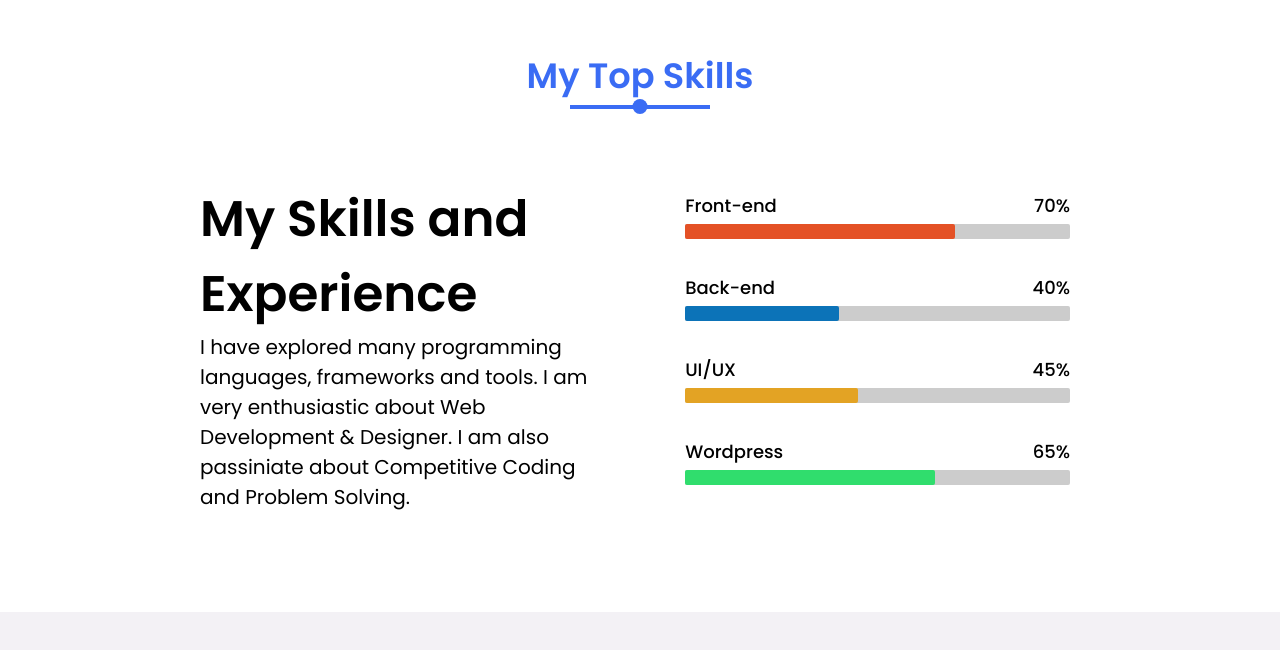
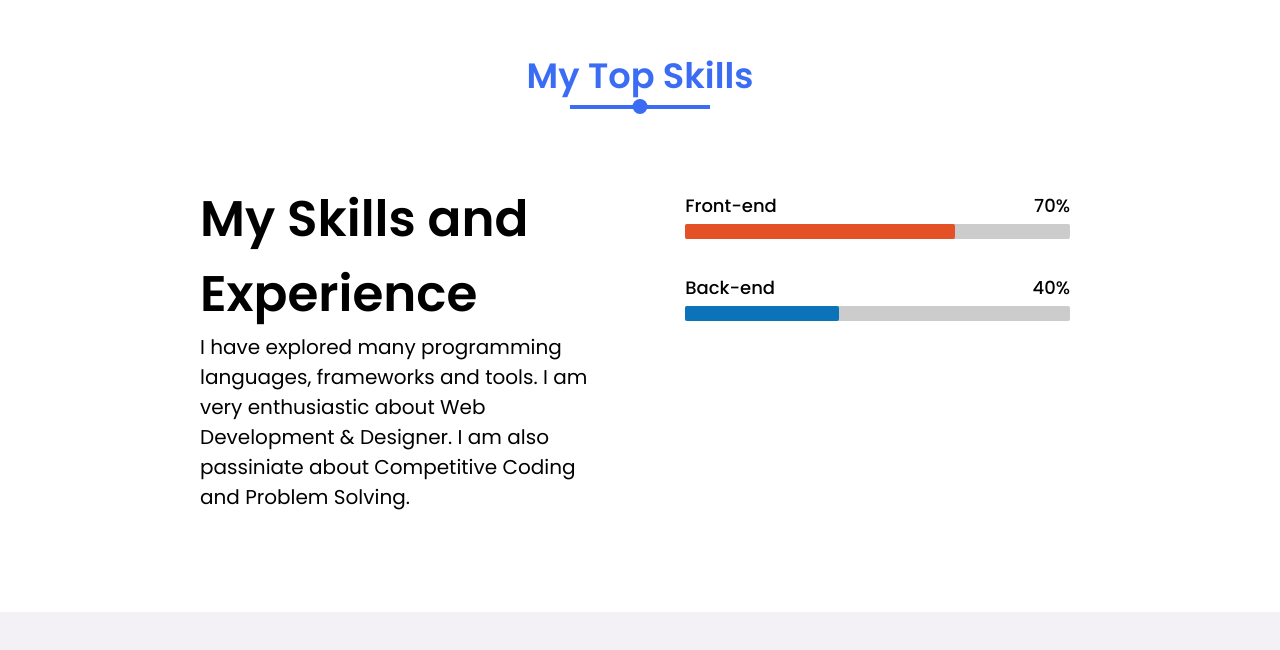
Before and after one commit to smitkalariya/Portfolio, a plain HTML site: page index.html in a window 1280 px wide. Shown: the part 1725-2375 px from the top of the page. Drawn offline with Linux system fonts and the light colour scheme.

Commit message:
remove the ui and wordpress part

```diff
--- a/index.html
+++ b/index.html
@@ -56,7 +56,7 @@
                 <div class="column col-right reveal">
                     <h2 class="content-title">Hey There! I'm Smit Kalariya</h2>
                     <p class="paragraph-text">
-                     My name is Smit Kalariya. I'm an Btech student at Dharmsinh Desai University. I was born and raised in Jetpur,Rajkot.I did B.E. in Information Technology from Dharmsinh Desai University Gujarat.<br><br>
+                     Myself Smit Kalariya. I'm an Btech student at Dharmsinh Desai University. I was born and raised in Jetpur,Rajkot.I did B.E. in Information Technology from Dharmsinh Desai University Gujarat.<br><br>
                      I am always keen to learn about new technologies and want to solve more real life problems also I make a project of web,Data science etc.. and  also work on cloud.<br><br>
                      I have tried my hands on learning C, C++, Java, Python, Java, Javascript, Jquery, Bootstrap ,Python, Django etc. I also love to working on different projects and love to help other needy people.</p>
                     <a class="btn" id="resume" href="https://drive.google.com/drive/u/0/folders/1JZP4j3v0jURMbj2ZwrRbczfQkrRtwTn-" target="_blank" download="smit_kalariya_CV"><span>Download Resume </span></a>
@@ -90,20 +90,7 @@
                         </div>
                         <div class="line dart"></div>
                     </div>
-                    <div class="bar">
-                        <div class="info">
-                            <span>UI/UX</span>
-                            <span>45%</span>
-                        </div>
-                        <div class="line flutter"></div>
-                    </div>
-                    <div class="bar">
-                        <div class="info">
-                            <span>Wordpress</span>
-                            <span>65%</span>
-                        </div>
-                        <div class="line html"></div>
-                    </div>
+
                 </div>
             </div>
         </section>
```
